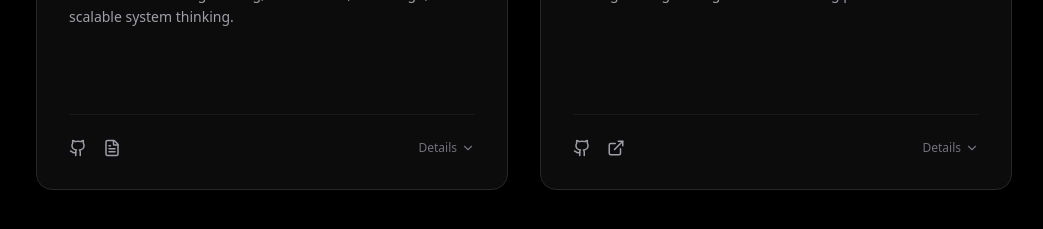
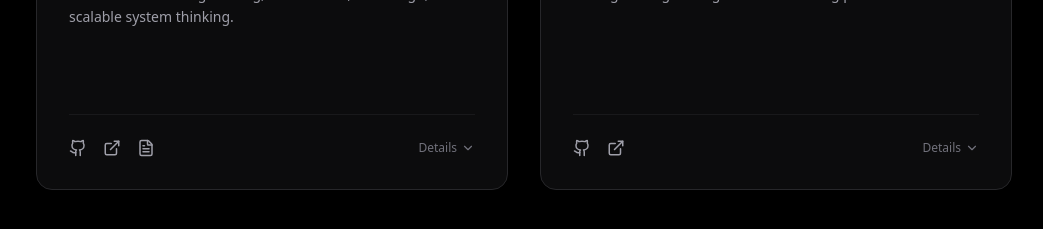
Before and after one commit to bnguyen07/bnguyen07.github.io, a Next.js app: page / in a window 1280 px wide. Shown: the part 2740-2969 px from the top of the page, without its empty margins (116-1159 px from the left). Built offline with nearby package versions, Linux system fonts and the light colour scheme.

Commit message:
Add OrderSystem live URL

```diff
--- a/src/data/portfolio.ts
+++ b/src/data/portfolio.ts
@@ -18,6 +18,7 @@ export const projects = [
     summary: "A backend-heavy order management system designed to showcase senior engineering, architecture, API design, and scalable system thinking.",
     tech: [".NET", "C#", "SQL", "REST API", "Architecture Patterns"],
     github: "https://github.com/bnguyen07/OrderSystem",
+    live: "https://ordersystem.brian-nguyen.dev/",
     article: "https://www.linkedin.com/pulse/i-vibe-code-mini-amazon-antigravity-brian-nguyen-k3o9c/",
     featured: true,
     image: "/projects/ordersystem.png",
```
